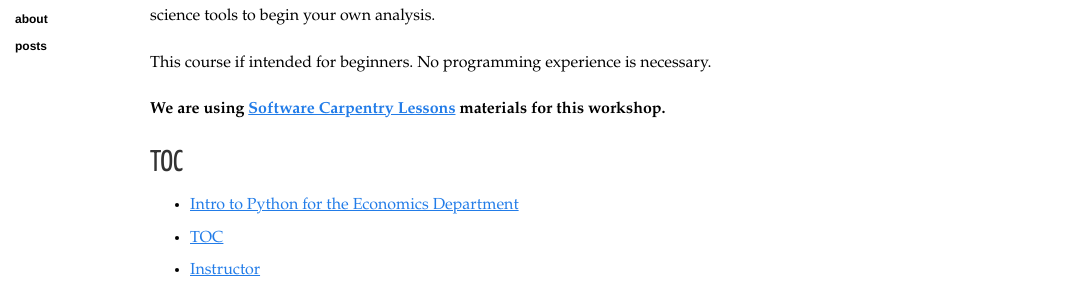
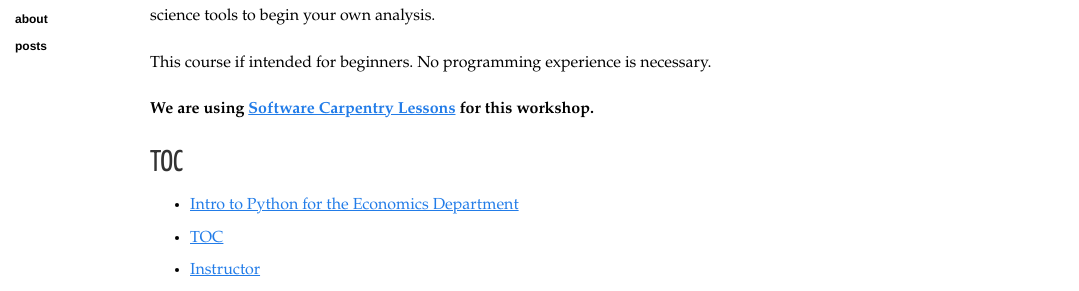
Before and after one commit to ucsdlib/workshops, a Jekyll site: the page built from _posts/2016-04-20-python-econ.markdown, in a window 1280 px wide and 1400 px high. Shown: the part 195-486 px from the top of the window, without its empty margins (0-1079 px from the left). Built offline with Jekyll 4.4.1, drawn with Linux system fonts in a browser that asks for light colours; nearby versions of some CDN libraries; some of the changed text lies outside the part shown.

Commit message:
correcting swc source

```diff
--- a/_posts/2016-04-20-python-econ.markdown
+++ b/_posts/2016-04-20-python-econ.markdown
@@ -10,7 +10,7 @@ Python is popular general purpose language that is becoming very popular for doi
 
 This course if intended for beginners. No programming experience is necessary.
 
-**We are using [Software Carpentry Lessons](http://software-carpentry.org/lessons/) materials for this workshop.**
+**We are using [Software Carpentry Lessons](http://software-carpentry.org/lessons/) for this workshop.**
 
 ## TOC
 * TOC
```
Also changed, not shown: other parts of _posts/2016-04-20-python-econ.markdown (+0 -1 lines).
